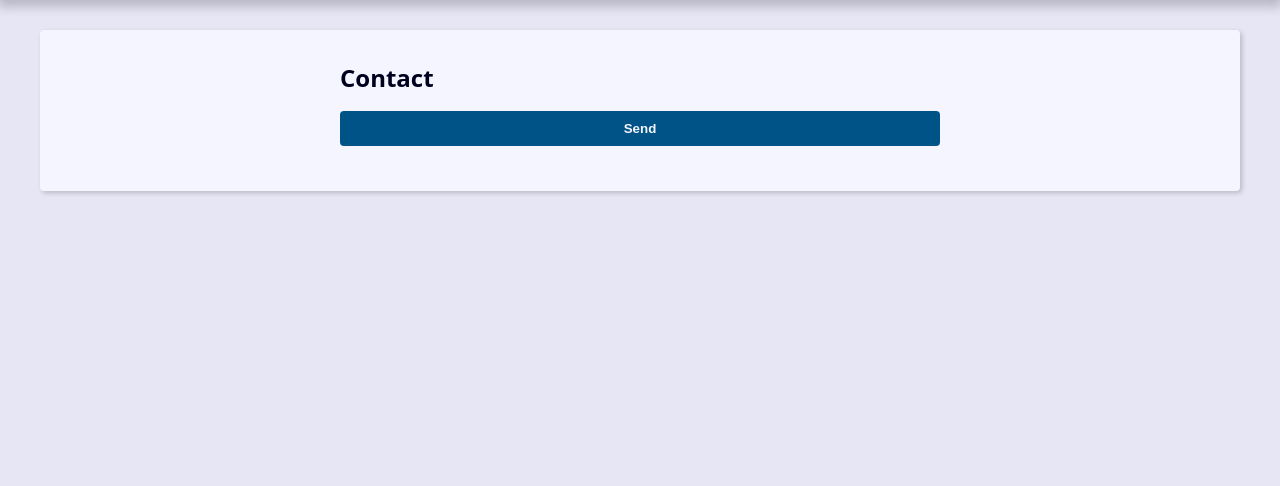
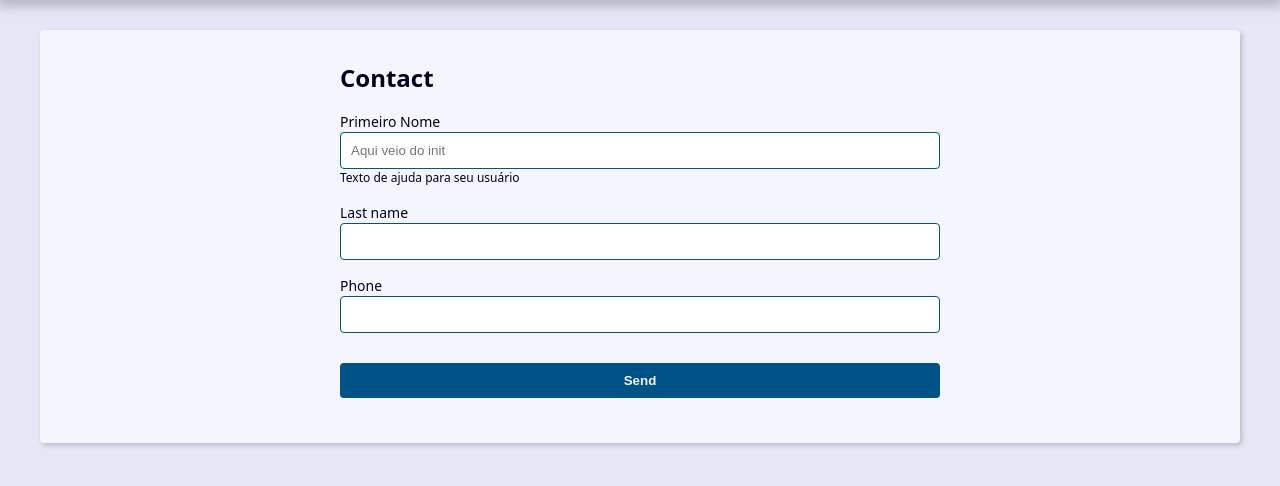
Before and after one commit to MaykePeres/projeto_agenda_2025, a Django app: template contact/templates/contact/create.html in a window 1280 px wide. Shown: the part 239-725 px from the top of the page. Run offline with Django 5.2, Linux system fonts and the light colour scheme; the template is opened without the code that fills it: values named after a table or form of the project are taken from there, others are empty.

Commit message:
melhorando o forms para o usuário

```diff
--- /dev/null
+++ b/contact/forms.py
@@ -0,0 +1,59 @@
+from django import forms
+from django.core.exceptions import ValidationError
+
+from . import models
+
+
+class ContactForm(forms.ModelForm):
+    first_name = forms.CharField(
+        widget=forms.TextInput(
+            attrs={
+                'class': 'classe-a classe-b',
+                'placeholder': 'Aqui veio do init',
+            }
+        ),
+        label='Primeiro Nome',
+        help_text='Texto de ajuda para seu usuário',
+    )
+
+    def __init__(self, *args, **kwargs):
+        super().__init__(*args, **kwargs)
+
+        # self.fields['first_name'].widget.attrs.update({
+        #     'class': 'classe-a classe-b',
+        #     'placeholder': 'Aqui veio do init',
+        # })
+
+    class Meta:
+        model = models.Contact
+        fields = (
+            'first_name', 'last_name', 'phone',
+        )
+        # widgets = {
+        #     'first_name': forms.TextInput(
+        #         attrs={
+        #             'class': 'classe-a classe-b',
+        #             'placeholder': 'Escreva aqui',
+        #         }
+        #     )
+        # }
+
+    def clean(self):
+        # cleaned_data = self.cleaned_data
+
+        self.add_error(
+            'first_name',
+            ValidationError(
+                'Mensagem de erro',
+                code='invalid'
+            )
+        )
+        self.add_error(
+            'first_name',
+            ValidationError(
+                'Mensagem de erro 2',
+                code='invalid'
+            )
+        )
+
+        return super().clean()
--- a/contact/templates/contact/create.html
+++ b/contact/templates/contact/create.html
@@ -18,6 +18,11 @@
             <label for="{{ field.id_for_label }}">{{ field.label }}</label>
             {{ field }}
             {{ field.errors }}
+
+            {% if field.help_text %}
+              <p class="help-text">{{ field.help_text }}</p>
+            {% endif %}
+
           </div>
         {% endfor %}
       </div>
```
Also changed, not shown: contact/views/contact_forms.py (+2 -36 lines).
